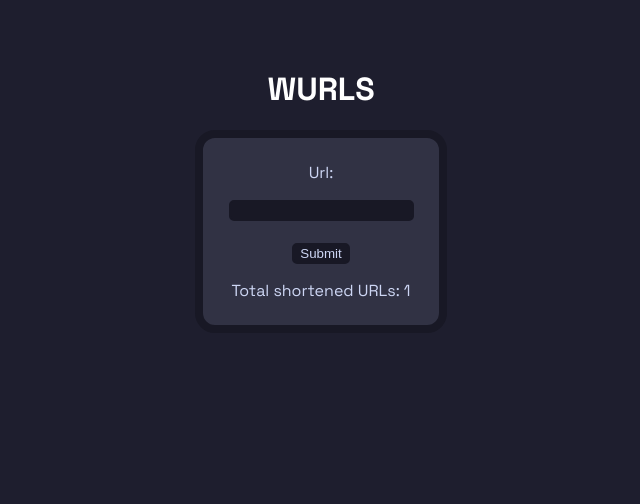
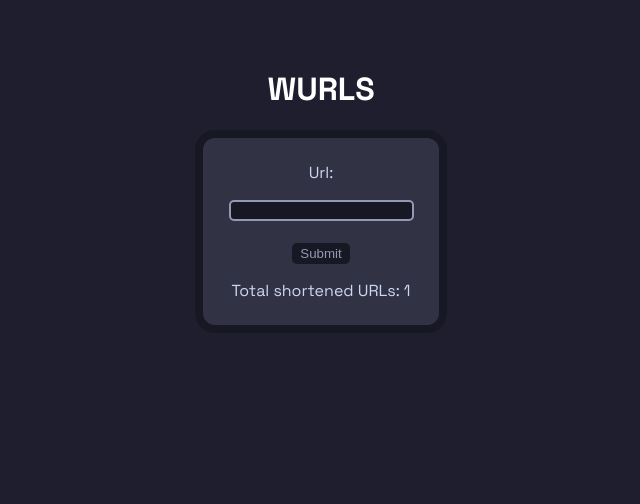
Before and after one commit to simpansoftware/WURLS, a Flask app: page / in a window 1280 px wide. Shown: the part 210-714 px from the top of the page, without its empty margins (319-959 px from the left). Run offline with Flask 3, Linux system fonts and the light colour scheme.

Commit message:
css update

```diff
--- a/static/style.css
+++ b/static/style.css
@@ -22,21 +22,21 @@ body {
     border-radius: 5px;
     background-color: #181825;
     color: #cdd6f4;
-    border: 2px solid #181825;
+    border: 2px solid #9399b2;
 }
 
 .textinput:focus {
     border-radius: 5px;
     background-color: #181825;
     color: #cdd6f4;
-    border: 2px solid #181825;
+    border: 2px solid #9399b2;
     outline: none;
 }
 
 .buttoninput {
     border-radius: 5px;
     background-color: #181825;
-    color: #cdd6f4;
+    color: #9399b2;
     border: 2px solid #181825;
 }
 
```
